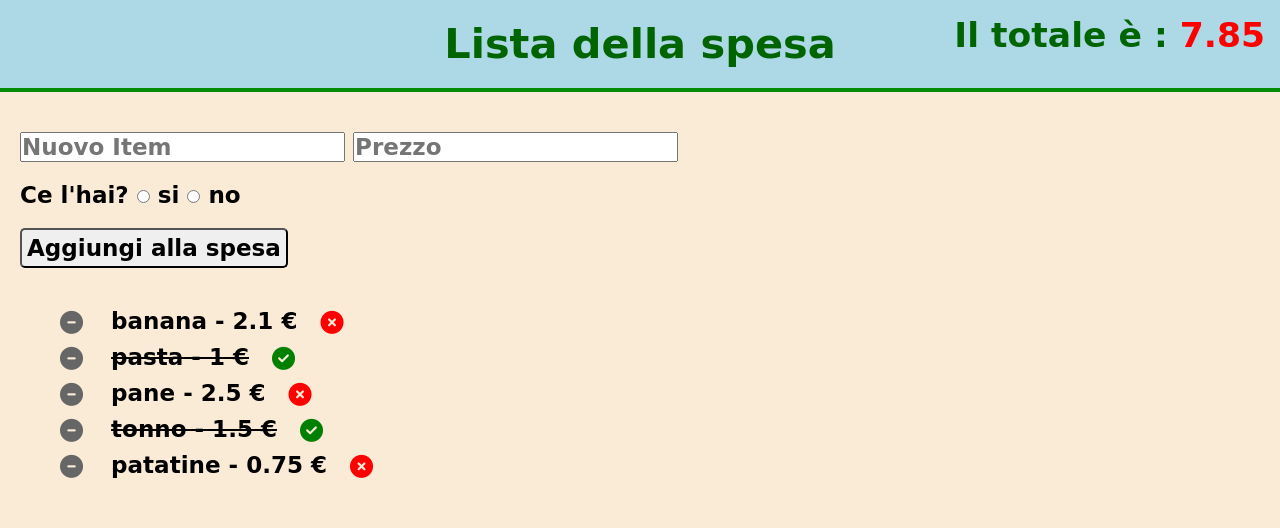
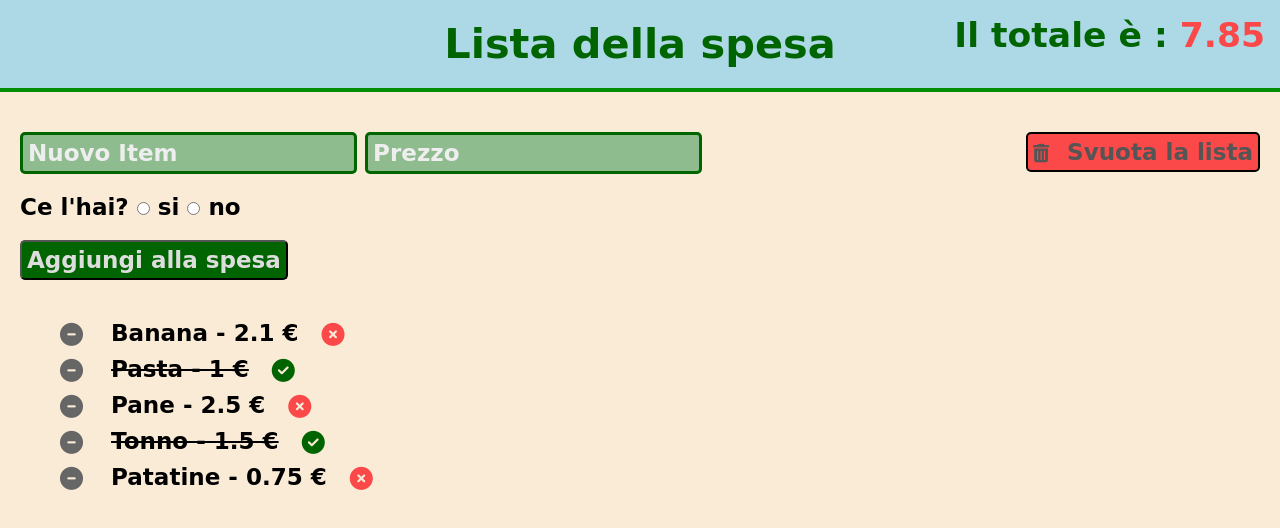
Before and after one commit to DennisGambini/vue-todolist, a plain HTML site: page index.html in a window 1280 px wide. Drawn offline with nearby package versions, Linux system fonts and the light colour scheme; a web font is replaced by a local one.

Commit message:
app: bottone che svuota carrello

```diff
--- a/css/style.css
+++ b/css/style.css
@@ -21,6 +21,9 @@ header > h1{
     font-size:1.8em;
     font-weight: 900;
 }
+main{
+    position: relative;
+}
 ul{
     margin-top: 40px;
     list-style: none;
@@ -31,11 +34,11 @@ ul > li{
     margin-top: 10px;
 }
 .fa-circle-check{
-    color: green;
+    color: darkgreen;
     margin-left: 15px;
 }
 .fa-circle-xmark{
-    color: red;
+    color: rgb(251, 72, 72);
     margin-left: 15px;
 }
 .fa-circle-minus{
@@ -53,6 +56,22 @@ i{
     padding: 5px;
     border-radius: 5px;
     cursor: pointer;
+    background-color: darkgreen;
+    color: #DDD;
+    transition: 0.3s;
+}
+#addBtn:hover{
+    color: white;
+    background-color: green;
+}
+input{
+    background-color: darkseagreen;
+    padding: 5px;
+    border-radius: 5px;
+    border: 3px solid darkgreen;
+}
+input::placeholder{
+    color: #EEE;
 }
 #new-item{
     margin-left: 20px;
@@ -71,8 +90,33 @@ i{
     font-size: 1.5em;
 }
 #totalBox span:last-of-type{
-    color: red;
+    color: rgb(251, 72, 72);
 }
 .sbarrato{
     text-decoration:line-through;
 }
+.testo-li{
+    text-transform: capitalize;
+    cursor: pointer;
+}
+.svuota-Btn{
+    position: absolute;
+    top: 0;
+    right: 20px;
+    padding: 5px;
+    border-radius: 5px;
+    cursor: pointer;
+    background-color: rgb(251, 72, 72);
+    border:2px solid black;
+    transition: 0.25s;
+    color: #555;
+}
+.svuota-Btn > i{
+    vertical-align: baseline;
+    font-size: 0.8em;
+    margin-right: 10px;
+}
+.svuota-Btn:hover{
+    color: black;
+    background-color: rgb(249, 30, 30);
+}
--- a/index.html
+++ b/index.html
@@ -58,13 +58,18 @@
                     </span>
 
                     <!-- testo nella lista -->
-                    <span :class="item.check === true ? 'sbarrato' : '' " @click="item.check === true ? item.check = false : item.check = true">{{item.nome}} - {{item.prezzoUnit}} &euro;</span>
+                    <span class="testo-li" :class="item.check === true ? 'sbarrato' : '' " @click="item.check === true ? item.check = false : item.check = true">{{item.nome}} - {{item.prezzoUnit}} &euro;</span>
                     <!-- check icon -->
                     <i class="fa-solid fa-circle-check" v-if="item.check === true" title="Ce l'ho"></i>
                     <!-- cross icon -->
                     <i class="fa-solid fa-circle-xmark" v-else title="Non ce l'ho"></i>
                 </li>
             </ul>
+
+            <button class="svuota-Btn" @click="svuotaLista">
+                <i class="fa-solid fa-trash-can"></i>
+                <span>Svuota la lista</span>
+            </button>
 
 
         </main>
--- a/js/script.js
+++ b/js/script.js
@@ -68,6 +68,9 @@ const app = new Vue({
         },
         deleteItem(index){
             this.listaSpesa.splice(index, 1)
+        },
+        svuotaLista(){
+            this.listaSpesa = [];
         }
     },
     mounted(){
```
